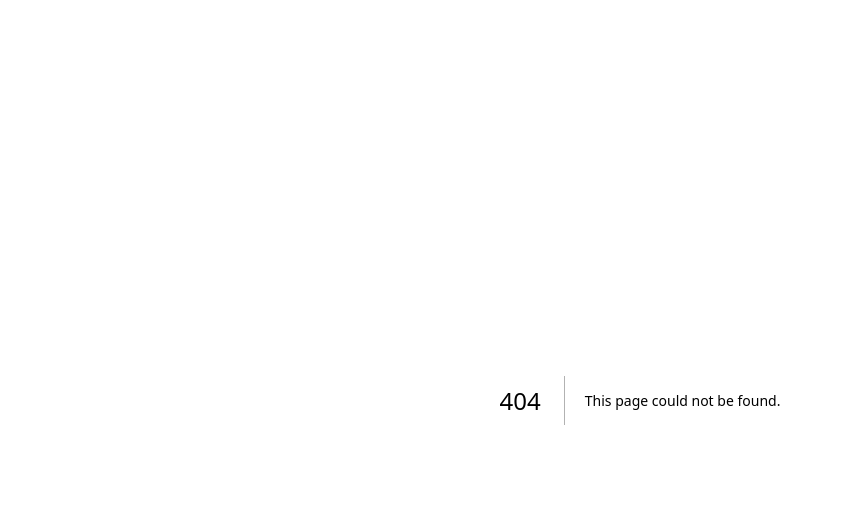
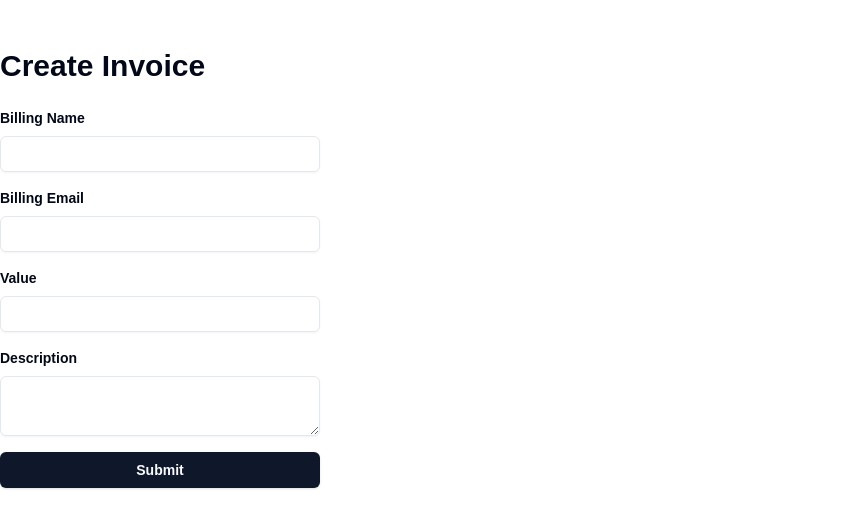
Before and after one commit to dzhaniivanov/invoice-app, a Next.js app: page /invoices/new in a window 1280 px wide. Before the commit this address had no page. Shown: the top 528 px of the page, without its empty margins (0-843 px from the left). Built offline with nearby package versions, Linux system fonts and the light colour scheme.

Commit message:
add new invoice page

```diff
--- a/package.json
+++ b/package.json
@@ -10,6 +10,7 @@
   },
   "dependencies": {
     "@radix-ui/react-icons": "^1.3.0",
+    "@radix-ui/react-label": "^2.1.0",
     "@radix-ui/react-slot": "^1.1.0",
     "class-variance-authority": "^0.7.0",
     "clsx": "^2.1.1",
--- /dev/null
+++ b/src/app/invoices/new/page.tsx
@@ -0,0 +1,46 @@
+import { Label } from "@/components/ui/label";
+import { Input } from "@/components/ui/input";
+import { Button } from "@/components/ui/button";
+import { Textarea } from "@/components/ui/textarea";
+
+export default function NewInvoice() {
+  return (
+    <main className="flex flex-col h-full justify-center  max-w-5l gap-6 mx-auto my-12">
+      <div className="flex justify-between">
+        <h1 className="text-3xl font-semibold">Create Invoice</h1>
+      </div>
+      <form className="grid gap-4 max-w-xs">
+        <div>
+          <Label htmlFor="name" className="block mb-2 font-semibold text-sm">
+            Billing Name
+          </Label>
+          <Input id="name" name="name" type="text" />
+        </div>
+        <div>
+          <Label htmlFor="email" className="block mb-2 font-semibold text-sm">
+            Billing Email
+          </Label>
+          <Input id="email" name="email" type="email" />
+        </div>
+        <div>
+          <Label htmlFor="value" className="block mb-2 font-semibold text-sm">
+            Value
+          </Label>
+          <Input name="value" id="value" type="text" />
+        </div>
+        <div>
+          <Label
+            htmlFor="description"
+            className="block mb-2 font-semibold text-sm"
+          >
+            Description
+          </Label>
+          <Textarea id="description" name="description" />
+        </div>
+        <div>
+          <Button className="w-full font-semibold">Submit</Button>
+        </div>
+      </form>
+    </main>
+  );
+}
--- /dev/null
+++ b/src/components/ui/input.tsx
@@ -0,0 +1,25 @@
+import * as React from "react"
+
+import { cn } from "@/lib/utils"
+
+export interface InputProps
+  extends React.InputHTMLAttributes<HTMLInputElement> {}
+
+const Input = React.forwardRef<HTMLInputElement, InputProps>(
+  ({ className, type, ...props }, ref) => {
+    return (
+      <input
+        type={type}
+        className={cn(
+          "flex h-9 w-full rounded-md border border-input bg-transparent px-3 py-1 text-sm shadow-sm transition-colors file:border-0 file:bg-transparent file:text-sm file:font-medium file:text-foreground placeholder:text-muted-foreground focus-visible:outline-none focus-visible:ring-1 focus-visible:ring-ring disabled:cursor-not-allowed disabled:opacity-50",
+          className
+        )}
+        ref={ref}
+        {...props}
+      />
+    )
+  }
+)
+Input.displayName = "Input"
+
+export { Input }
--- /dev/null
+++ b/src/components/ui/label.tsx
@@ -0,0 +1,26 @@
+"use client"
+
+import * as React from "react"
+import * as LabelPrimitive from "@radix-ui/react-label"
+import { cva, type VariantProps } from "class-variance-authority"
+
+import { cn } from "@/lib/utils"
+
+const labelVariants = cva(
+  "text-sm font-medium leading-none peer-disabled:cursor-not-allowed peer-disabled:opacity-70"
+)
+
+const Label = React.forwardRef<
+  React.ElementRef<typeof LabelPrimitive.Root>,
+  React.ComponentPropsWithoutRef<typeof LabelPrimitive.Root> &
+    VariantProps<typeof labelVariants>
+>(({ className, ...props }, ref) => (
+  <LabelPrimitive.Root
+    ref={ref}
+    className={cn(labelVariants(), className)}
+    {...props}
+  />
+))
+Label.displayName = LabelPrimitive.Root.displayName
+
+export { Label }
--- /dev/null
+++ b/src/components/ui/textarea.tsx
@@ -0,0 +1,24 @@
+import * as React from "react"
+
+import { cn } from "@/lib/utils"
+
+export interface TextareaProps
+  extends React.TextareaHTMLAttributes<HTMLTextAreaElement> {}
+
+const Textarea = React.forwardRef<HTMLTextAreaElement, TextareaProps>(
+  ({ className, ...props }, ref) => {
+    return (
+      <textarea
+        className={cn(
+          "flex min-h-[60px] w-full rounded-md border border-input bg-transparent px-3 py-2 text-sm shadow-sm placeholder:text-muted-foreground focus-visible:outline-none focus-visible:ring-1 focus-visible:ring-ring disabled:cursor-not-allowed disabled:opacity-50",
+          className
+        )}
+        ref={ref}
+        {...props}
+      />
+    )
+  }
+)
+Textarea.displayName = "Textarea"
+
+export { Textarea }
```
Also changed, not shown: 1 other file (tests, documents, lock files or other folders).
